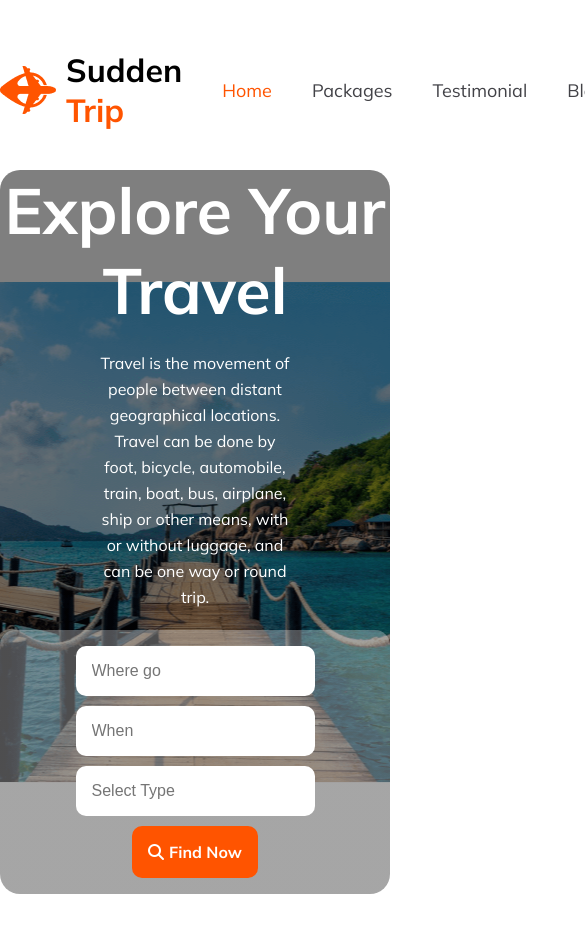
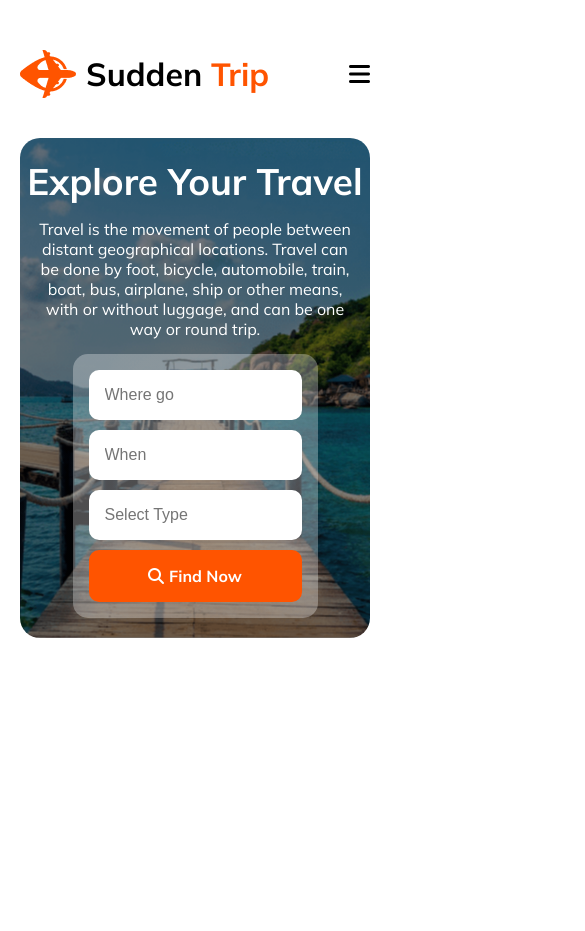
Before and after one commit to chinmoy10/B9A2-Assign, a plain HTML site: page index.html in a window 390 px wide. Shown: the top 931 px of the page, 585 px wide, since content can reach past the window. After the commit the page ends 844 px from the top, so only its background shows below. Drawn offline with Linux system fonts and the light colour scheme.

Commit message:
header_mobile_responsive

```diff
--- a/index.html
+++ b/index.html
@@ -16,7 +16,10 @@
                 <img src="images/travel_logo.png" alt="" class="logo-img">
                 <h1 class="logo-title">Sudden <span style="color: #FF5400;">Trip</span></h1>
             </div>
-            <div>
+            <div class="navbar">
+                <i class="fa-solid fa-bars"></i>
+            </div>
+            <div class="navbar-items">
                 <ul class="nav-items">
                     <li><a href="#" style="color: #FF5400;">Home</a></li>
                     <li><a href="#">Packages</a></li>
--- a/styles/style.css
+++ b/styles/style.css
@@ -30,6 +30,10 @@ nav{
 
 .logo-title{
     font-size: 2rem;
+}
+
+.navbar{
+    display: none;
 }
 
 .nav-items{
@@ -117,5 +121,75 @@ nav{
 .search_btn{
     color: #ffffff;
     font-size: 1rem;
+}
 
+
+/* responsive mobile */
+@media screen and (max-width: 600px)  {
+
+    body{
+        margin: 50px 20px;
+    }
+
+    nav{
+        flex-direction: row;
+        gap: 10px;
+    }
+
+    .navbar{
+        display: inline;
+    }
+
+    .fa-bars{
+        font-size: 1.5rem;
+    }
+
+    .navbar-items{
+        box-shadow: 1px 1px 3px #424247;
+        padding: 20px;
+        display: none;
+    }
+
+    .navbar:hover {
+        color: #FF5400;
+    }
+
+    .nav-items{
+        flex-direction: column;
+        gap: 10px;
+    }
+
+    .nav-items li{
+        margin: 0;
+    }
+
+    .banner-section{
+        flex-direction: column;
+    }
+
+    .banner_title{
+        font-size: 2.3rem;
+    }
+
+    .banner_description{
+        font-size: 1rem;
+        line-height: 1.25rem;
+        padding: 15px;
+    }
+
+    .banner-search-field{
+        flex-direction: column;
+        width: 70%;
+    }
+
+    #Where_go,
+    #When,
+    #Select_Type,
+    .find_now_btn {
+        width: 100%;
+    }
+
+    .find_now_btn a {
+        justify-content: center;
+    }
 }
```
